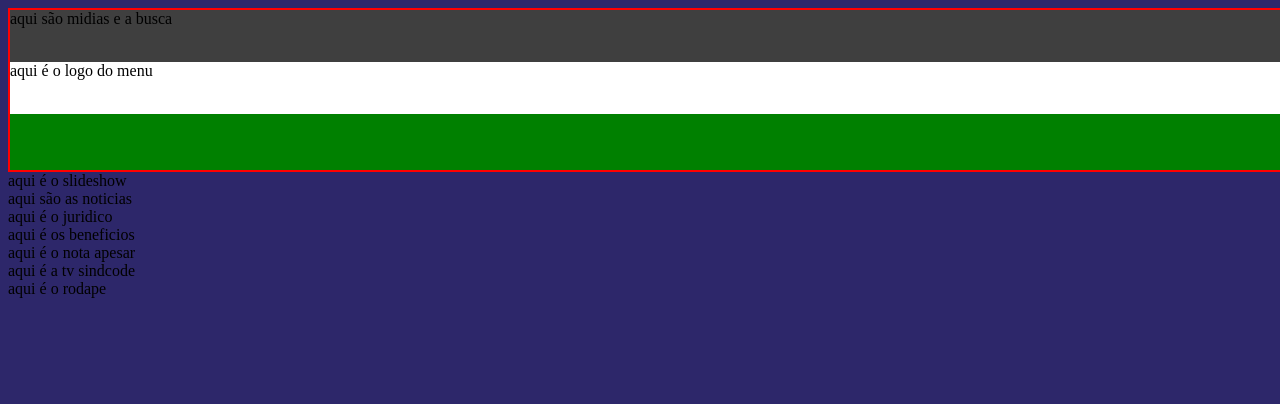
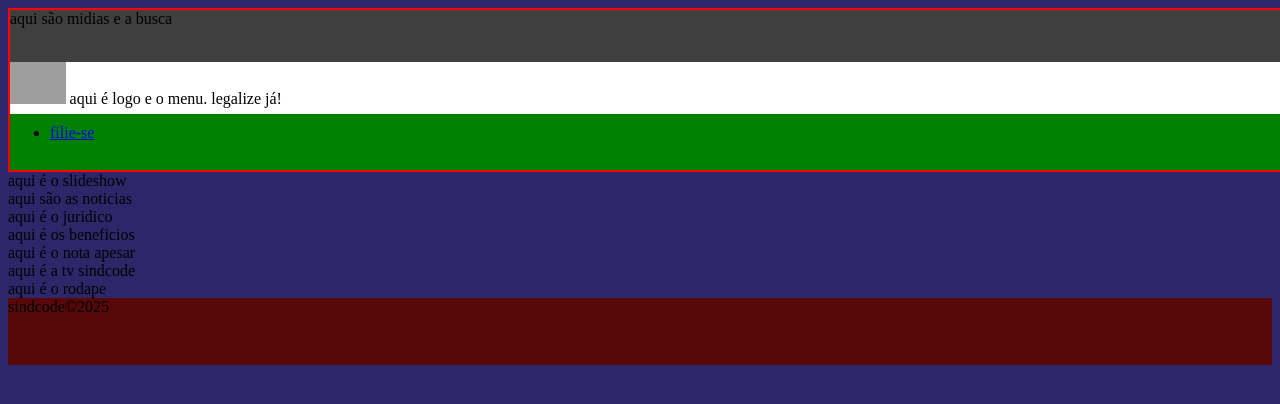
Before and after one commit to Lucast34/SindCode, a Django app: page / in a window 1280 px wide; the page is wider, and only the part inside the window is pictured. Shown: the top 404 px of that part. Run offline with Django 4.2, Linux system fonts and the light colour scheme; parts of the project's set-up code (start-up, migrations or seed data) failed here and were passed over; grey boxes are pictures that could not be loaded.

Commit message:
Update index.html

```diff
--- /dev/null
+++ b/templates/noticias/base.html
@@ -0,0 +1,16 @@
+<!DOCTYPE>
+{% load static %}
+<html lang="en">
+<head>
+    <meta charset="UTF-8">
+    <meta name="viewport" content="width=device-width, initial-scale=1">
+    <title>Sindcode 0.3</title>
+    <!---Introdução ao DTL (Django Template Language)--->
+    <link rel="stylesheet" href="{% static '/styles/style.css'%}">
+</head>
+<body>
+    {%include 'noticias/partials/_header.html'%}
+    {% block content %} {% endblock %}
+    {%include 'noticias/partials/_footer.html'%}
+</body>
+</html>
--- a/templates/noticias/index.html
+++ b/templates/noticias/index.html
@@ -1,24 +1,8 @@
-<!DOCTYPE>
+{% extends 'noticias/base.html' %}
 {% load static %}
-<html lang="en">
-<head>
-    <meta charset="UTF-8">
-    <meta name="viewport" content="width=device-width, initial-scale=1">
-    <title>Sindcode 0.2</title>
-    <!---Introdução ao DTL (Django Template Language)--->
-    <link rel="stylesheet" href="{% static '/styles/style.css'%}">
-</head>
-<body>
+{% block content %}
+<div id="site">
 
-    <div id="site">
-        <header id="topo">
-            <div id="media_busca">
-                aqui são midias e a busca
-            </div>
-            <div id="logo_menu">
-                aqui é o logo do menu
-            </div>
-        </header>
         <div id="area">
             <div id="slideshow">
                 aqui é o slideshow
@@ -41,10 +25,6 @@
         </div>
         <div id="rodape">
             aqui é o rodape
-
         </div>
-
-    </div>
-
-</body>
-</html>
+</div>
+{% endblock %}
--- /dev/null
+++ b/templates/noticias/partials/_footer.html
@@ -0,0 +1,4 @@
+{% load static %}
+<footer id="rodape">
+    sindcode©2025
+</footer>
--- /dev/null
+++ b/templates/noticias/partials/_header.html
@@ -0,0 +1,13 @@
+{% load static %}
+<header id="topo">
+            <div id="media_busca">
+                aqui são midias e a busca
+            </div>
+            <div id="logo_menu">
+                <img src="{% static 'assets/logo/logo.png' %}" alt="logo do sindcode" style="width: 3%">
+                aqui é logo e o menu. legalize já!
+                <ul>
+                    <li><a href="{% url 'cadastro' %}">filie-se</a></li>
+                </ul>
+            </div>
+</header>
```
